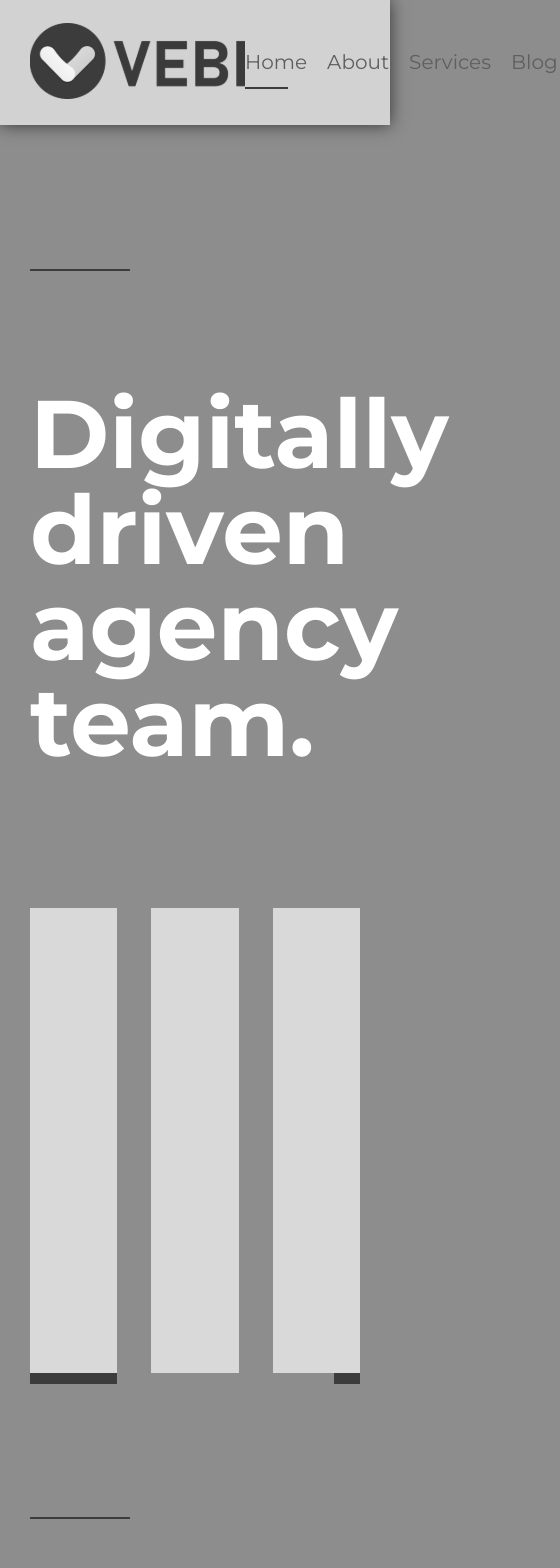
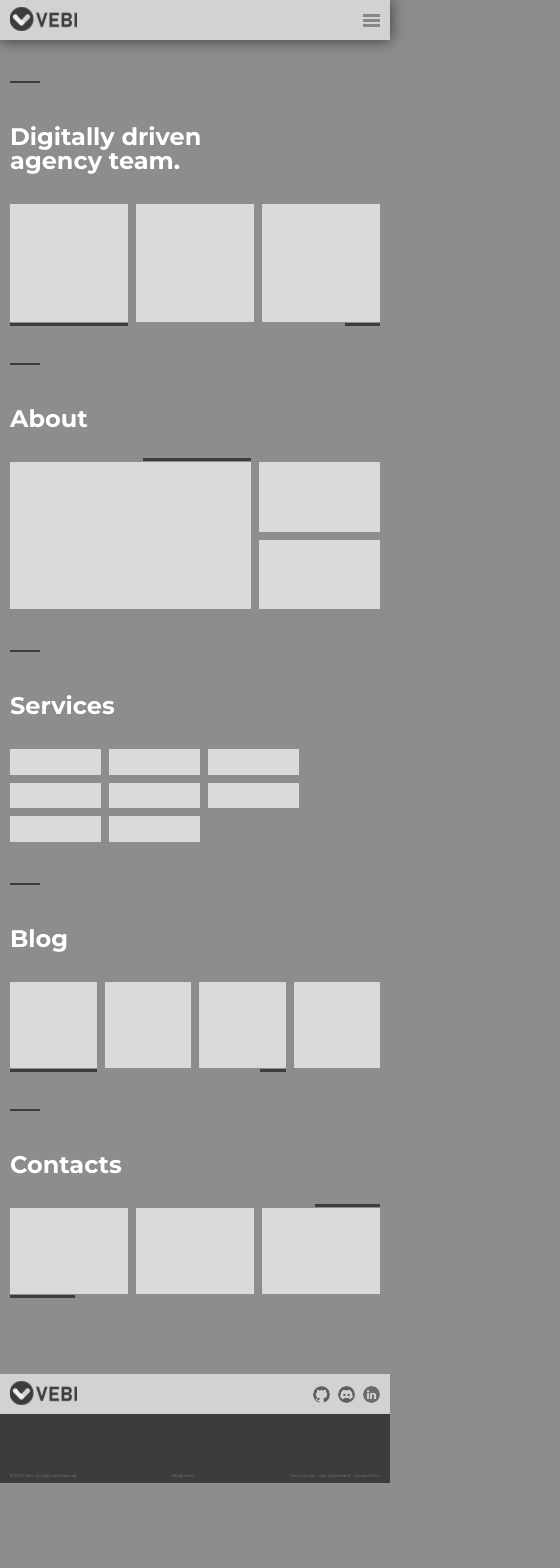
Before and after one commit to artemijsS/vebi, a React (Create React App) app in the folder client/: page / in a window 390 px wide. Shown: the top 1568 px of the page, 560 px wide, since content can reach past the window. After the commit the page ends 1483 px from the top, so only its background shows below. Built offline with nearby package versions, Linux system fonts and the light colour scheme.

Commit message:
responsive UI

```diff
--- a/client/src/App.css
+++ b/client/src/App.css
@@ -5,10 +5,41 @@ body {
   -webkit-font-smoothing: antialiased;
   -moz-osx-font-smoothing: grayscale;
   background-color: #8D8D8D;
+  min-width: 310px;
 }
 
 .minusHeader {
   height: 125px;
+}
+
+@media screen and (max-width: 800px) {
+  .minusHeader {
+    height: 70px;
+  }
+  .section {
+    margin-top: 78px !important;
+    font-size: 1.3em !important;
+  }
+  .section h1 {
+    padding-top: 64px !important;
+    margin-bottom: 50px !important;
+  }
+}
+@media screen and (max-width: 600px) {
+  .minusHeader {
+    height: 40px;
+  }
+  .secondWrapper {
+    padding: 0 10px !important;
+  }
+  .section {
+    margin-top: 40px !important;
+    font-size: 0.5em !important;
+  }
+  .section h1 {
+    padding-top: 45px !important;
+    margin-bottom: 31px !important;
+  }
 }
 
 .wrapper {
@@ -37,9 +68,23 @@ body {
   top: 0;
   height: 1px;
   width: 7%;
-  min-width: 100px;
+  min-width: 30px;
   border-bottom: 2px solid #3C3C3C;
 }
+.section:last-of-type {
+  margin-bottom: 300px;
+}
+@media screen and (max-width: 1000px) {
+  .section:last-of-type {
+    margin-bottom: 150px;
+  }
+}
+@media screen and (max-width: 600px) {
+  .section:last-of-type {
+    margin-bottom: 80px;
+  }
+}
+
 .section h1 {
   padding-top: 118px;
   color: white;
@@ -49,51 +94,137 @@ body {
 .section .blocks {
   display: flex;
   justify-content: space-between;
-  gap: 34px;
+  gap: 8px;
 }
 .section .blocks .block {
   flex: 1;
-  height: 465px;
   background-color: #D9D9D9;
   position: relative;
 }
+.section .blocks.cubes .block {
+  min-width: 91px;
+  max-width: 465px;
+}
+.section .blocks.cubes.blog .block {
+  min-width: 67px;
+}
 
-.section .reverse {
-  height: 590px;
+.section .blocks.cubes .block:after {
+  content: "";
+  display: block;
+  padding-bottom: 100%;
 }
+
 .section .reverse .block {
-  height: 590px;
+  max-width: 965px;
+  min-width: 191px;
   padding: 0;
+}
+.section .reverse .block:after {
+  content: "";
+  display: block;
+  padding-bottom: 61%;
 }
 .section .blocks .blocks-reverse {
   flex: 1;
   display: flex;
   flex-direction: column;
-  gap: 34px;
+  justify-content: space-between;
+  align-items: flex-end;
+  gap: 8px;
 }
 .section .blocks .blocks-reverse .block-reverse {
   flex: 1;
+  max-width: 465px;
+  max-height: 278px;
   width: 100%;
   background-color: #D9D9D9;
+}
+
+@media screen and (min-width: 1450px) {
+  .section .blocks .blocks-reverse .block-reverse {
+    height: 278px;
+  }
 }
 
 
 .section .list {
   display: flex;
   flex-wrap: wrap;
-  gap: 34px;
-  justify-content: center;
+  gap: 8px;
+  justify-content: space-between;
+  /*align-items: center;*/
 }
-.section .list .group {
-  display: flex;
-  justify-content: space-between;
-  gap: 34px;
-}
-.section .list .group .item {
-  width: 340px;
-  height: 90px;
+.section .list .item {
+  /*flex: 1;*/
+  min-width: 91px;
+  max-width: 340px;
   background-color: #D9D9D9;
 }
+.section .list .item:after {
+  content: "";
+  display: block;
+  padding-bottom: 28%;
+}
+
+@media screen and (min-width: 1525px) {
+  .section .list {
+    gap: 34px;
+  }
+  .section .list .item {
+    width: 340px;
+  }
+}
+@media screen and (max-width: 1525px) {
+  .section .list {
+    gap: 20px;
+  }
+  .section .list .item {
+    width: 280px;
+  }
+}
+@media screen and (max-width: 1256px) {
+  .section .list {
+    gap: 15px;
+  }
+  .section .list .item {
+    width: 230px;
+  }
+}
+@media screen and (max-width: 1030px) {
+  .section .list {
+    gap: 8px;
+  }
+  .section .list .item {
+    width: 190px;
+  }
+}
+@media screen and (max-width: 845px) {
+  .section .list .item {
+    width: 160px;
+  }
+}
+@media screen and (max-width: 725px) {
+  .section .list .item {
+    width: 130px;
+  }
+}
+@media screen and (max-width: 609px) {
+  .section .list .item {
+    width: 110px;
+  }
+}
+@media screen and (max-width: 486px) {
+  .section .list .item {
+    width: 91px;
+  }
+}
+@media screen and (max-width: 408px) {
+  .section .list {
+    justify-content: flex-start;
+  }
+}
+
 
 .section .blocks.blog .block {
   max-width: 340px;
@@ -102,7 +233,12 @@ body {
 
 .section .blocks.contacts .block {
   max-width: 465px;
-  height: 342px;
+  /*height: 342px;*/
+}
+.section .blocks.contacts .block:after {
+  content: "";
+  display: block;
+  padding-bottom: 73%;
 }
 
 
@@ -131,46 +267,43 @@ body {
   content: "";
   position: absolute;
   left: 0;
-  bottom: -11px;
-  height: 11px;
+  bottom: calc(min(11px, 1vw)*(-1));
   width: 100%;
-  border-bottom: 11px solid #3C3C3C;
+  border-bottom: min(11px, 1vw) solid #3C3C3C;
 }
 .b-30-bottom:before {
   content: "";
   position: absolute;
   right: 0;
-  bottom: -11px;
+  bottom: calc(min(11px, 1vw)*(-1));
   height: 11px;
   width: 30%;
-  border-bottom: 11px solid #3C3C3C;
+  border-bottom: min(11px, 1vw) solid #3C3C3C;
 }
 .b-55-bottom:before {
   content: "";
   position: absolute;
   left: 0;
-  bottom: -11px;
+  bottom: calc(min(11px, 1vw)*(-1));
   height: 11px;
   width: 55%;
-  border-bottom: 11px solid #3C3C3C;
+  border-bottom: min(11px, 1vw) solid #3C3C3C;
 }
 .b-45-top-right:before {
   content: "";
   position: absolute;
   right: 0;
-  top: -22px;
-  height: 11px;
+  top: calc(min(11px, 1vw)*(-1));
   width: 45%;
-  border-bottom: 11px solid #3C3C3C;
+  border-bottom: min(11px, 1vw) solid #3C3C3C;
 }
 .b-55-top-right:before {
   content: "";
   position: absolute;
   right: 0;
-  top: -22px;
-  height: 11px;
+  top: calc(min(11px, 1vw)*(-1));
   width: 55%;
-  border-bottom: 11px solid #3C3C3C;
+  border-bottom: min(11px, 1vw) solid #3C3C3C;
 }
 
 /*MARGIN*/
--- a/client/src/components/footer/footer.css
+++ b/client/src/components/footer/footer.css
@@ -12,6 +12,29 @@ footer {
     width: 100%;
     height: 233px;
     background-color: #3C3C3C;
+}
+
+@media screen and (max-width: 1000px) {
+    footer {
+        height: 178px;
+    }
+    .footer1-block {
+        height: 70px;
+    }
+    .footer2-block {
+        height: 108px;
+    }
+}
+@media screen and (max-width: 600px) {
+    footer {
+        height: 109px;
+    }
+    .footer1-block {
+        height: 40px;
+    }
+    .footer2-block {
+        height: 69px;
+    }
 }
 
 .footer1 {
@@ -62,3 +85,47 @@ footer {
     justify-content: space-between;
     gap: 20px;
 }
+
+
+@media screen and (max-width: 1000px) {
+    .footer1 .logo svg {
+        width: 67px;
+    }
+    .footer1 .socials {
+        gap: 30px;
+    }
+    .footer1 .socials a {
+        width: 35px;
+        height: 35px;
+    }
+    .footer1 .socials a img {
+        width: 35px;
+        height: 35px;
+    }
+    .footer2 {
+        font-size: 11px;
+    }
+}
+@media screen and (max-width: 600px) {
+    .footer1 {
+        padding: 0 10px;
+    }
+    .footer1 .socials a {
+        width: 17px;
+        height: 17px;
+    }
+    .footer1 .socials a img {
+        width: 17px;
+        height: 17px;
+    }
+    .footer1 .socials {
+        gap: 8px;
+    }
+    .footer2 {
+        padding: 0 10px;
+        font-size: 4px;
+    }
+    .footer2 .terms {
+        gap: 4px;
+    }
+}
--- a/client/src/components/header/Header.tsx
+++ b/client/src/components/header/Header.tsx
@@ -9,6 +9,11 @@ function Header(): JSX.Element {
                 <div className={"header"}>
                     <div className="logo">
                         <Logo />
+                    </div>
+                    <div className="burger">
+                        <div className="line"/>
+                        <div className="line"/>
+                        <div className="line"/>
                     </div>
                     <nav>
                         <div className="link active">Home</div>
--- a/client/src/components/header/header.css
+++ b/client/src/components/header/header.css
@@ -24,6 +24,44 @@ header {
 
 .header .logo svg:hover {
     cursor: pointer;
+}
+
+@media screen and (max-width: 800px) {
+    .header {
+        height: 70px;
+    }
+    .header .logo svg {
+        width: 67px;
+    }
+    nav {
+        font-size: 15px !important;
+    }
+}
+
+.burger {
+    display: none;
+    width: 17px;
+    height: 13px;
+}
+
+@media screen and (max-width: 600px) {
+    .header {
+        height: 40px;
+        padding: 0 10px;
+    }
+    nav {
+        display: none !important;
+    }
+    .burger {
+        display: flex;
+        flex-direction: column;
+        justify-content: space-between;
+    }
+    .burger .line {
+        width: 100%;
+        height: 3px;
+        background-color: #868686;
+    }
 }
 
 nav {
--- a/client/src/pages/MainPage.tsx
+++ b/client/src/pages/MainPage.tsx
@@ -14,7 +14,7 @@ function MainPage(): JSX.Element {
                 <div className="secondWrapper">
                     <section className={"section"}>
                         <h1>Digitally driven<br/>agency team.</h1>
-                        <div className="blocks">
+                        <div className="blocks cubes">
                             <div className="block b-full-bottom"/>
                             <div className="block"/>
                             <div className="block b-30-bottom"/>
@@ -26,41 +26,33 @@ function MainPage(): JSX.Element {
                             <div className="block f2 b-45-top-right"/>
                             <div className="blocks-reverse">
                                 <div className="block-reverse"/>
-                                <div className="block-reverse f14"/>
+                                <div className="block-reverse"/>
                             </div>
                         </div>
                     </section>
                     <section className={"section"}>
                         <h1>Services</h1>
                         <div className="list">
-                            <div className="group">
                             <div className="item"/>
                             <div className="item"/>
-                            </div>
-                            <div className="group">
                             <div className="item"/>
                             <div className="item"/>
-                            </div>
-                            <div className="group">
                             <div className="item"/>
                             <div className="item"/>
-                            </div>
-                            <div className="group">
                             <div className="item"/>
                             <div className="item"/>
-                            </div>
                         </div>
                     </section>
                     <section className={"section"}>
                         <h1>Blog</h1>
-                        <div className="blocks blog">
+                        <div className="blocks blog cubes">
                             <div className="block b-full-bottom"/>
                             <div className="block"/>
                             <div className="block b-30-bottom"/>
                             <div className="block"/>
                         </div>
                     </section>
-                    <section className={"section mb300"}>
+                    <section className={"section"}>
                         <h1>Contacts</h1>
                         <div className="blocks contacts">
                             <div className="block b-55-bottom"/>
--- a/client/src/reset.css
+++ b/client/src/reset.css
@@ -1,6 +1,6 @@
 html, body, div, span, applet, object, iframe,
 p, blockquote, pre,
-a, abbr, acronym, address, big, cite, code,
+abbr, acronym, address, big, cite, code,
 del, dfn, em, img, ins, kbd, q, s, samp,
 small, strike, strong, sub, sup, tt, var,
 b, u, i, center,
@@ -42,7 +42,8 @@ table {
     border-spacing: 0;
 }
 a {
-    all: unset;
+    text-decoration: none;
+    color: inherit;
 }
 a:hover {
     cursor: pointer;
```
Lines whose indentation alone changed are shown as unchanged.
